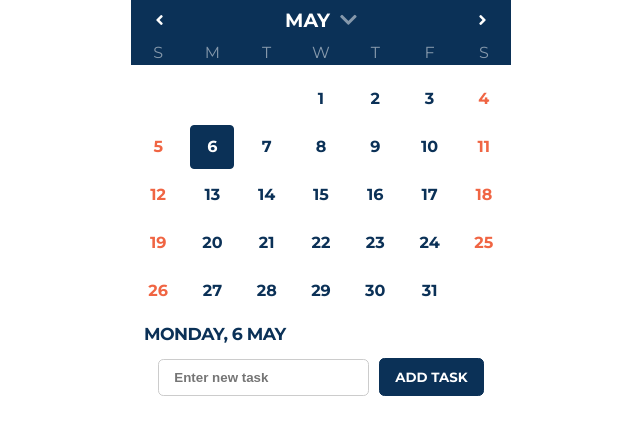
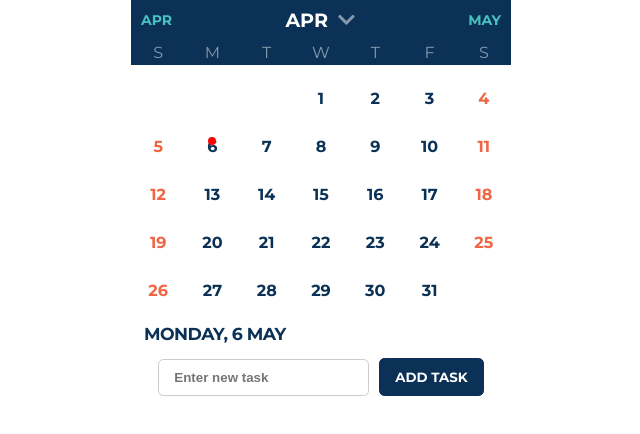
Before and after one commit to 20vitality12/calendar, a React app: page / in a window 1280 px wide. Shown: the whole page, without its empty margins (319-959 px from the left). Built offline with nearby package versions, Linux system fonts and the light colour scheme.

Commit message:
add prev-next & fix

```diff
--- a/src/cmoponents/Calendar.js
+++ b/src/cmoponents/Calendar.js
@@ -34,12 +34,10 @@ export default class Calendar extends React.Component {
 
     renderMonthLabel() {
       const {isSliderOpened, selectedMonth } = this.state;
-
-
-      return <span className="month-label">{selectedMonth.format("MMM")}
-          <i className={`fas ${isSliderOpened ? 'fa-chevron-up' : 'fa-chevron-down'}`}
-             onClick={() => this.toggleSlider()}/>
-             </span>;
+    return <span className="month-label">{selectedMonth.format("MMM")}
+                <i className={`fas ${isSliderOpened ? 'fa-chevron-up' : 'fa-chevron-down'}`}
+                onClick={() => this.toggleSlider()}/>
+            </span>;
     }
 
     renderWeekLabel() {
@@ -88,6 +86,8 @@ export default class Calendar extends React.Component {
             selectedWeek,
         } = this.state;
 
+
+
         return <Week key={selectedWeek.toISOString()}
                      startOfWeek={selectedWeek.clone()}
                      selectedWeek={selectedWeek}
@@ -117,6 +117,25 @@ export default class Calendar extends React.Component {
         this.setState({show: !this.state.show});
     }
 
+    renderMonthBtn() {
+        const selectedMonth = this.state.selectedMonth;
+        //const x = selectedMonth;
+        return  <React.Fragment>
+                    <span className="prev-next" onClick={() => this.onPreviousClick()}>{selectedMonth.subtract(1, "month").format("MMM")}</span>
+                        {this.renderLabel()}
+                    <span className="prev-next" onClick={() => this.onNextClick()}>{selectedMonth.add(1, "month").format("MMM")}</span>
+                </React.Fragment>
+    }
+
+    renderWeekBtn() {
+
+        return  <React.Fragment>
+                    <span className="prev-next" onClick={() => this.onPreviousClick()}>prev</span>
+                        {this.renderLabel()}
+                    <span className="prev-next" onClick={() => this.onNextClick()}>next</span>
+                </React.Fragment>
+    }
+
     render() {
         const {isSliderOpened, show} = this.state;
 
@@ -124,11 +143,8 @@ export default class Calendar extends React.Component {
             <section className="calendar">
                 <header className="header">
                     <div className="month-display row">
-                        <i className="arrow fa fa-angle-left" onClick={() => this.onPreviousClick()}/>
-                        {this.renderLabel()}
-                        <i className="arrow fa fa-angle-right" onClick={() => this.onNextClick()}/>
+                        {show ? this.renderMonthBtn() : this.renderWeekBtn()}
                     </div>
-
                     {isSliderOpened &&
                         <div className="row display-mode">
                             <span className="option" onClick={this.showThisState}>This week / This month</span>
--- a/src/cmoponents/Day.js
+++ b/src/cmoponents/Day.js
@@ -29,7 +29,7 @@ export default class Day extends React.Component {
                + (date.isSame(selectedDate) ? " selected" : "")}
                 onClick={() => onDaySelect(date)}>
                 <div className="day-number">
-                    <span className="">{number}</span>
+                    <div className="border"></div><span className="">{number}</span>
                 </div>
             </div>
         );
--- a/src/cmoponents/Week.js
+++ b/src/cmoponents/Week.js
@@ -20,7 +20,7 @@ export default class Week extends React.Component {
             selectedMonth
         } = this.props;
 
-        let currentDate = startOfWeek;
+        let currentDate = startOfWeek.startOf("week").add("d" - 1).day("Sunday");
 
         for (let i = 0; i < 7; i++) {
             days.push(currentDate);
--- a/src/less/styles.less
+++ b/src/less/styles.less
@@ -43,8 +43,13 @@ body {
         .month-display {
             align-items: center;
             height: 40px;
+
         }
-
+        .prev-next {
+            color: @second-color;
+            font-size: 14px;
+            padding: 0 10px;
+        }
         .month-label {
            flex: 1;
            font-weight: bold;
@@ -129,7 +134,7 @@ body {
         .day:first-child , .day:last-child{
             color: @weekend-color;
             &:hover{
-                color: #fff;
+                //color: #fff;
             }
         }
     }
@@ -155,12 +160,12 @@ body {
             align-items: center;
             box-sizing: border-box;
             &:hover {
-                background-color: @second-color;
-                color: @textColor;
-                border-radius: 4px;
-                transition: background-color 0.2s ease-in-out 0s;
+                //background-color: @second-color;
+                //color: @textColor;
+                //border-radius: 4px;
+                //transition: background-color 0.2s ease-in-out 0s;
                 .has-events {
-                    border-color: #fff;
+                    //border-color: #fff;
                 }
             }
             .has-events {
@@ -177,9 +182,14 @@ body {
 
         &.today {
             .day-number {
-            background-color: @main-color!important;
-            color: @textColor;
-            border: 1px solid @main-color!important;
+            //background-color: @main-color!important;
+            //border: 1px solid @main-color!important;
+            .border{
+                border: 4px solid red;
+                border-radius: 50%;
+                position: absolute;
+                margin-top: -13px;
+            }
             border-radius: 4px;
             .hasEvents {
                 border-color: @second-color;
@@ -189,11 +199,12 @@ body {
 
         &.selected {
             .day-number {
-            background-color: @second-color;
-            color: @textColor!important;
-            border: 1px solid @second-color;
-            border-radius: 4px;
+            //background-color: @second-color;
+            //color: @main-color;
+            //border: 1px solid @second-color;
+            //border-radius: 4px;
             }
+
             .hasEvents {
                 border-color: #fff;
             }
@@ -211,7 +222,6 @@ body {
             .currentDate {
                 font-size: 13pt;
                 font-weight: bold;
-
                 color: @main-color;
                 letter-spacing: -0.4pt;
             }
```
